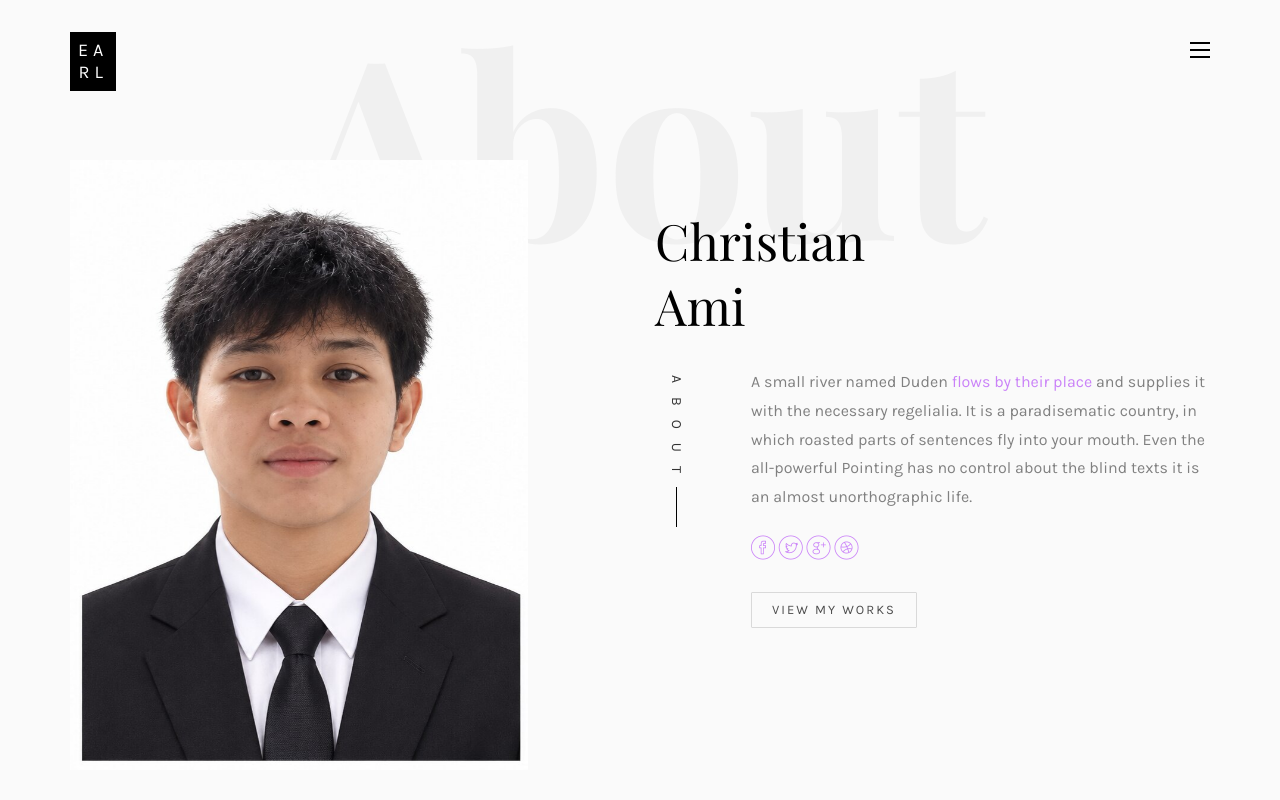
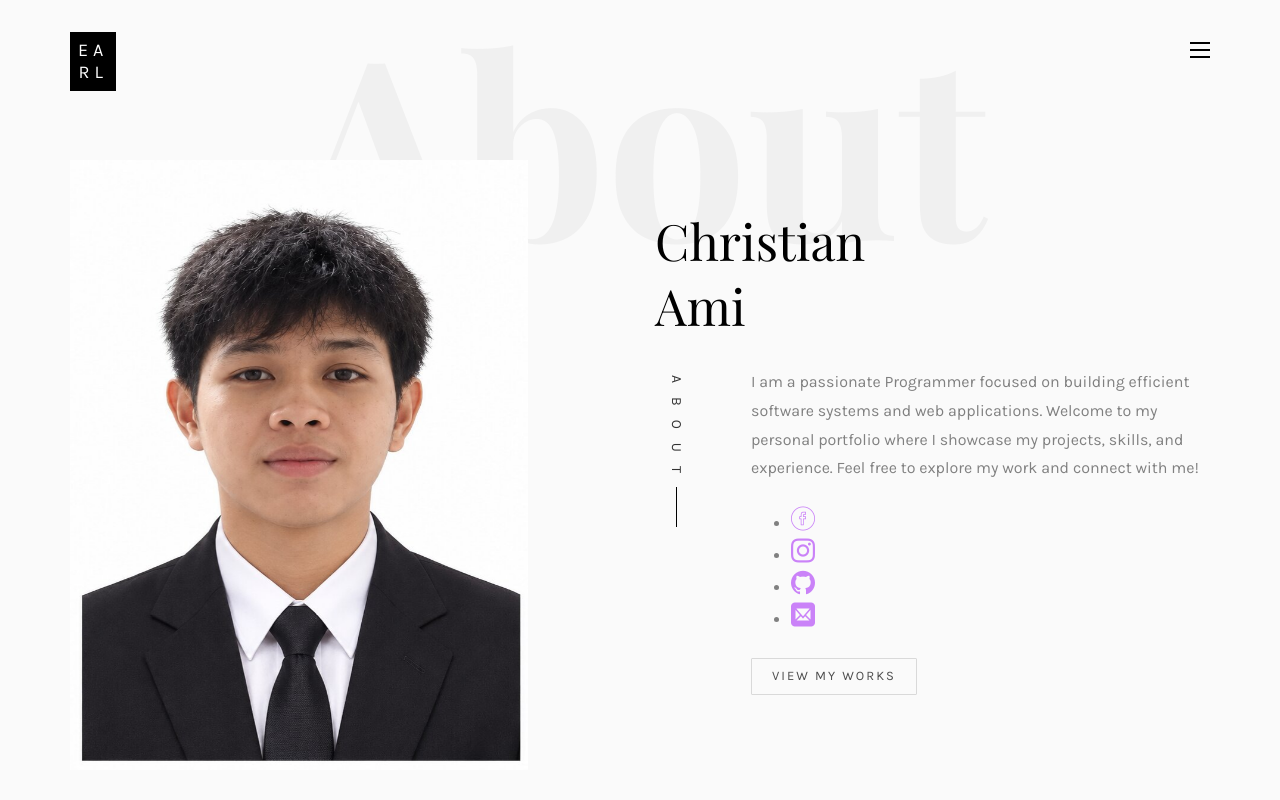
Before and after one commit to amiearl713-maker/amiearl713-maker.github.io, a plain HTML site: page about.html in a window 1280 px wide. Shown: the top 800 px of the page. Drawn offline with nearby package versions, Linux system fonts and the light colour scheme; files whose address does not match are found by name; a web font is replaced by a local one.

Commit message:
fix social icons layout

```diff
--- a/about.html
+++ b/about.html
@@ -133,16 +133,19 @@
 								<div class="rotate">
 									<h2 class="heading">About</h2>
 								</div>
-								<p>A small river named Duden <a href="#">flows by their place</a> and supplies it with
-									the necessary regelialia. It is a paradisematic country, in which roasted parts of
-									sentences fly into your mouth. Even the all-powerful Pointing has no control about
-									the blind texts it is an almost unorthographic life.</p>
-								<p class="colorlib-social-icons">
-									<a href="#"><i class="icon-facebook4"></i></a>
-									<a href="#"><i class="icon-twitter3"></i></a>
-									<a href="#"><i class="icon-googleplus"></i></a>
-									<a href="#"><i class="icon-dribbble2"></i></a>
-								</p>
+								<p>I am a passionate Programmer focused on building efficient software systems and web
+									applications. Welcome to my personal portfolio where I showcase my projects, skills,
+									and experience. Feel free to explore my work and connect with me!</p>
+								<ul class="colorlib-social-icons">
+									<li><a href="https://www.facebook.com/share/1SabTT37Hy/" target="_blank"><i
+												class="icon-facebook4"></i></a></li>
+									<li><a href="https://www.instagram.com/invites/contact/?utm_source=ig_contact_invite&utm_medium=copy_link&utm_content=ep7i1qx"
+											target="_blank"><i class="icon-instagram"></i></a></li>
+									<li><a href="https://github.com/amiearl713-maker" target="_blank"><i
+												class="icon-github"></i></a>
+									</li>
+									<li><a href="mailto:amiearl713@gmail.com"><i class="icon-mail"></i></a></li>
+								</ul>
 								<p><a href="work.html" class="btn btn-primary btn-outline">View My Works</a></p>
 							</div>
 						</div>
```
Also changed, not shown: contact.html (+4 -5 lines).
